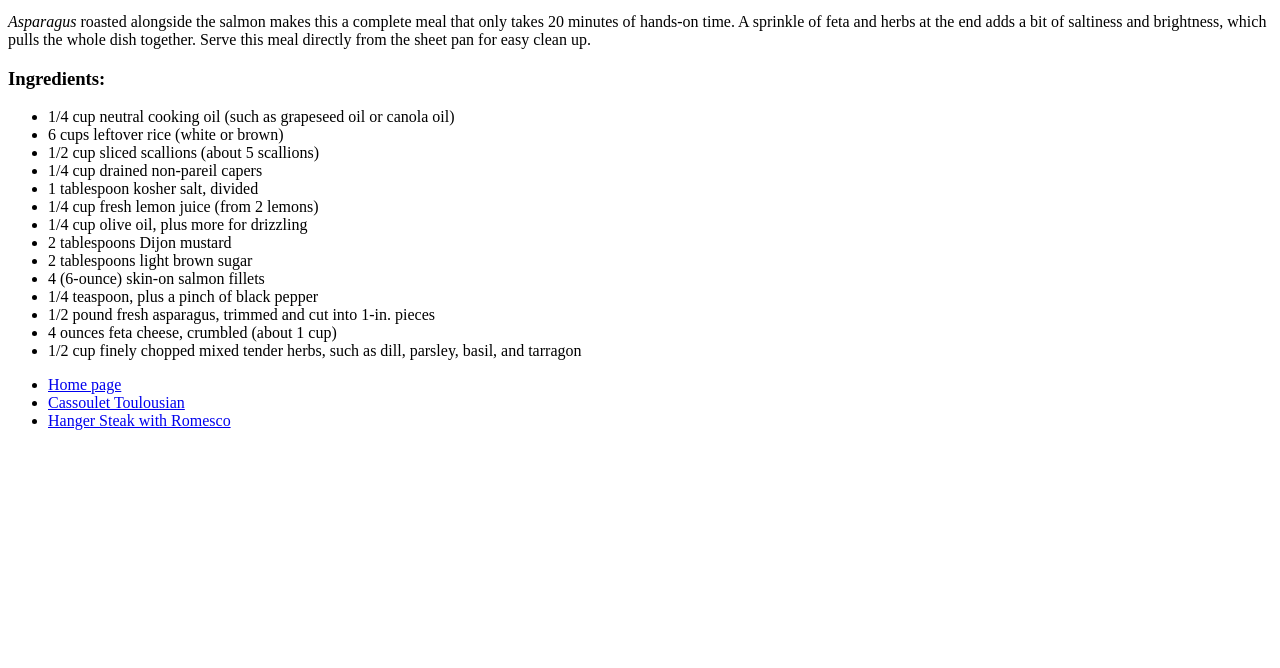
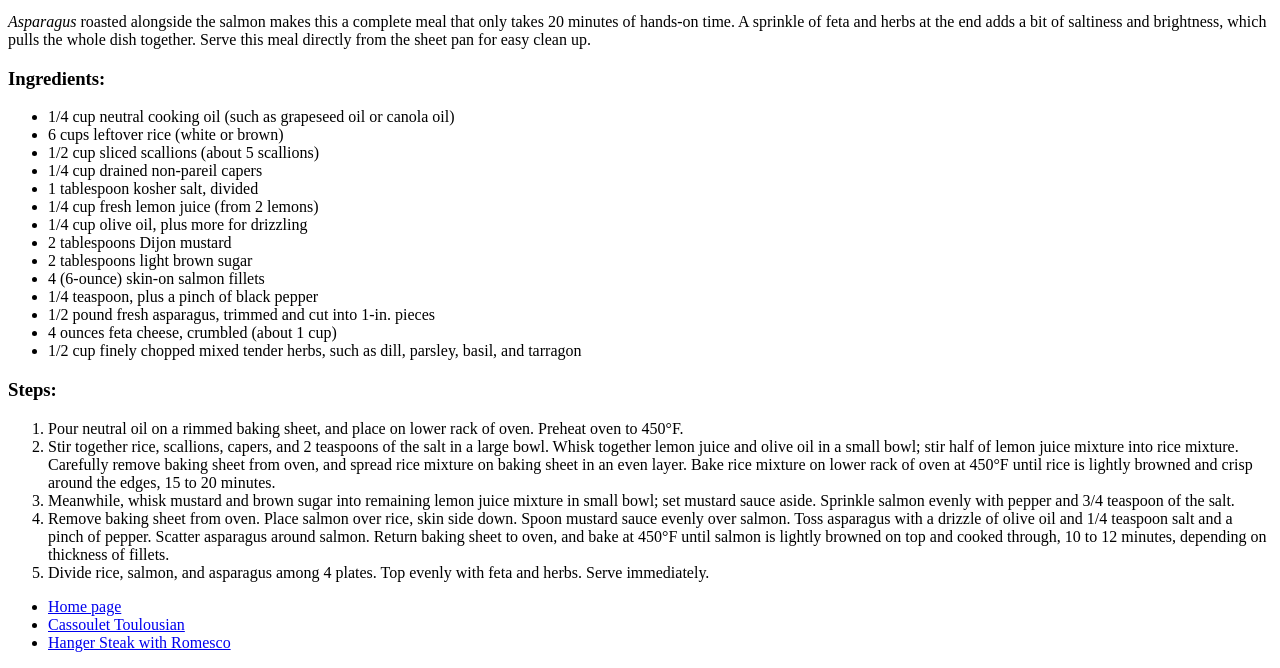
Before and after one commit to Ragum02/odin-recipes, a plain HTML site: page recipes/sheetpan.html in a window 1280 px wide. Shown: the part 481-1149 px from the top of the page. Before the commit the page ends 927 px from the top, so only its background shows below. Drawn offline with Linux system fonts and the light colour scheme.

Commit message:
modif: finish the sheet pan recipe page , add the steps.

```diff
--- a/recipes/sheetpan.html
+++ b/recipes/sheetpan.html
@@ -26,7 +26,14 @@
             <li>4 ounces feta cheese, crumbled (about 1 cup)</li>
             <li>1/2 cup finely chopped mixed tender herbs, such as dill, parsley, basil, and tarragon</li>
            </ul>
-
+            <h3>Steps: </h3>
+            <ol>
+                <li>Pour neutral oil on a rimmed baking sheet, and place on lower rack of oven. Preheat oven to 450°F.</li>
+                <li>Stir together rice, scallions, capers, and 2 teaspoons of the salt in a large bowl. Whisk together lemon juice and olive oil in a small bowl; stir half of lemon juice mixture into rice mixture. Carefully remove baking sheet from oven, and spread rice mixture on baking sheet in an even layer. Bake rice mixture on lower rack of oven at 450°F until rice is lightly browned and crisp around the edges, 15 to 20 minutes.</li>
+                <li>Meanwhile, whisk mustard and brown sugar into remaining lemon juice mixture in small bowl; set mustard sauce aside. Sprinkle salmon evenly with pepper and 3/4 teaspoon of the salt.</li>
+                <li>Remove baking sheet from oven. Place salmon over rice, skin side down. Spoon mustard sauce evenly over salmon. Toss asparagus with a drizzle of olive oil and 1/4 teaspoon salt and a pinch of pepper. Scatter asparagus around salmon. Return baking sheet to oven, and bake at 450°F until salmon is lightly browned on top and cooked through, 10 to 12 minutes, depending on thickness of fillets.</li>
+                <li>Divide rice, salmon, and asparagus among 4 plates. Top evenly with feta and herbs. Serve immediately.</li>
+            </ol>
            <ul>
                 <li><a href="../index.html">Home page</a></li>
                 <li><a href="./cassoulet.html">Cassoulet Toulousian</a></li>
```
